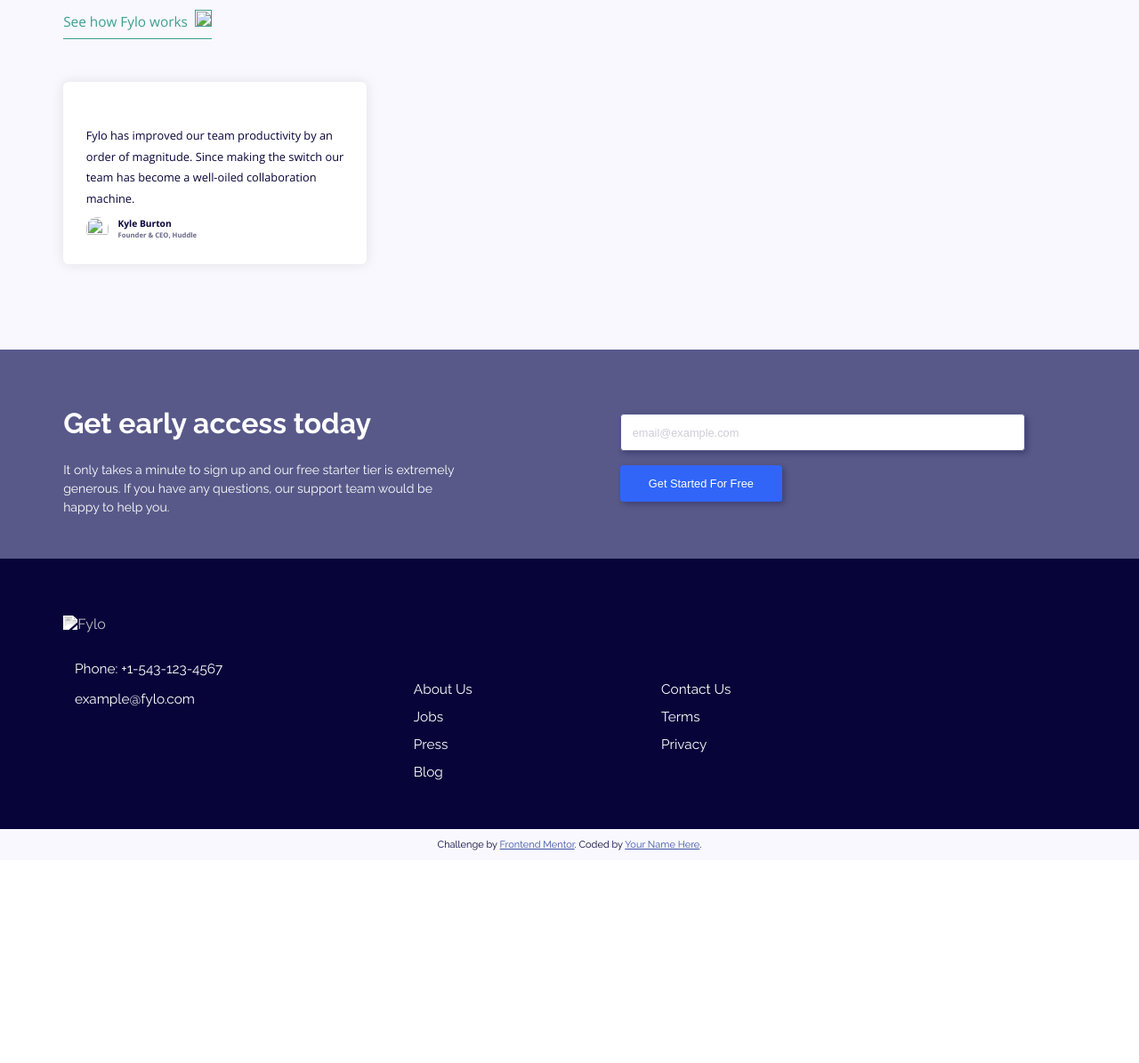
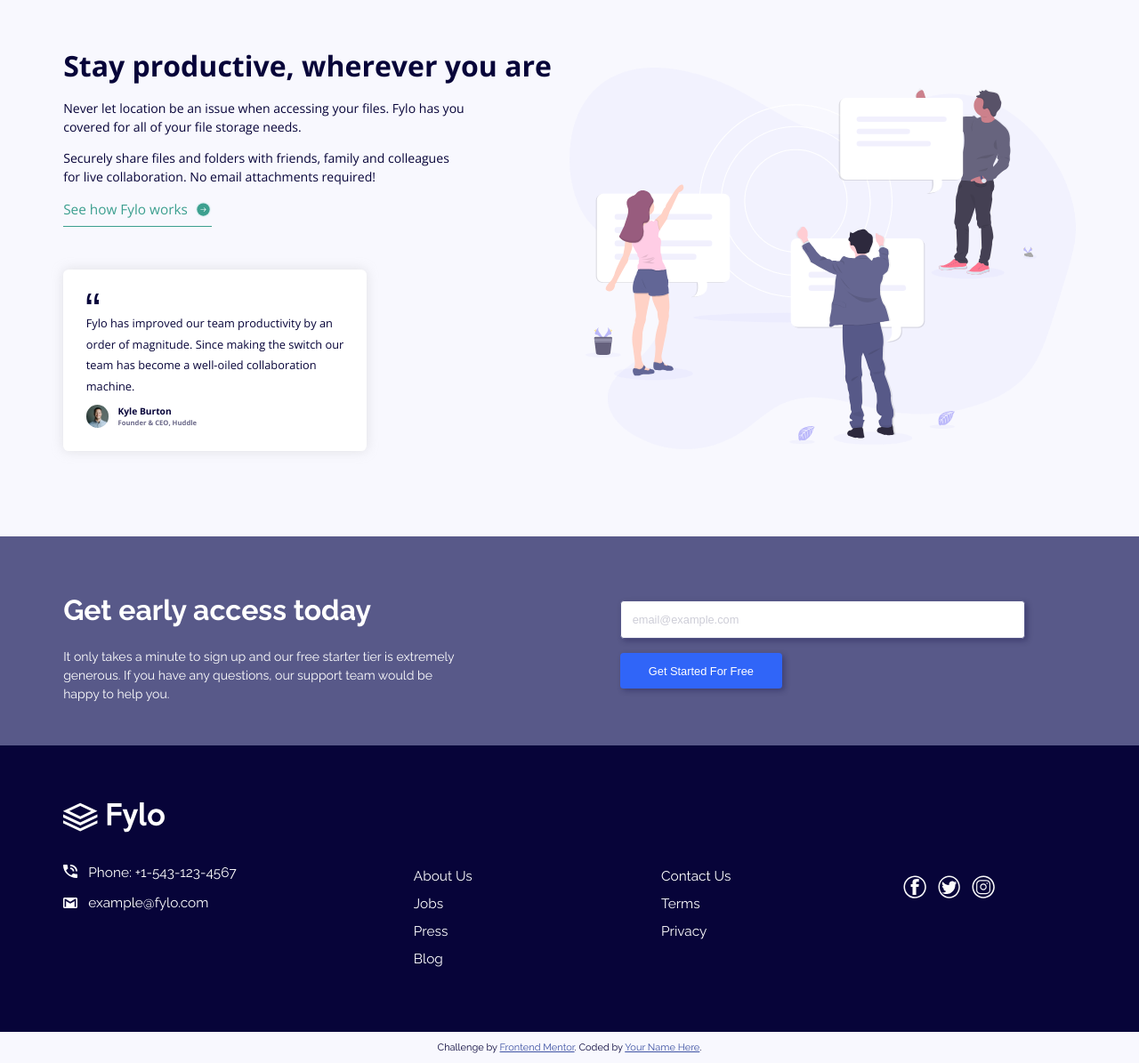
Before and after one commit to SvitlanaSuslenkova/Practice-7, a plain HTML site: page index.html in a window 1280 px wide. Shown: the part 621-1816 px from the top of the page at 89% size. Before the commit the page ends 1588 px from the top, so only its background shows below. Drawn offline with nearby package versions, Linux system fonts and the light colour scheme; files whose address does not match are found by name.

Commit message:
Update index.html

```diff
--- a/index.html
+++ b/index.html
@@ -4,7 +4,7 @@
   <meta charset="UTF-8">
   <meta name="viewport" content="width=device-width, initial-scale=1.0">
 
-  <link rel="icon" type="image/png" sizes="32x32" href="./images/favicon-32x32.png">
+  <link rel="icon" type="image/png" sizes="32x32" href="favicon-32x32.png">
   <link rel="stylesheet" href="style.css">
   <title>Frontend Mentor | Fylo landing page with two column layout</title>
 
@@ -13,7 +13,7 @@
 <body>
 
 <header>
-  <a href=""><img class="toplogo" src="./images/logo.svg" alt="Fylo" sizes="33x117"></a>
+  <a href=""><img class="toplogo" src="logo.svg" alt="Fylo" sizes="33x117"></a>
 <div class="head">
   <a href="">Features</a>
   <a href="">Team</a>
@@ -22,7 +22,7 @@
 </header>
 <main>
 <section class="section1">
-  <img class="illustration" src="./images/illustration-1.svg" alt="" sizes="839x1133">
+  <img class="illustration" src="illustration-1.svg" alt="" sizes="839x1133">
     <h1>All your files in one secure location, accessible anywhere.</h1>
 
   <p>Fylo stores your most important files in one secure location.
@@ -37,7 +37,7 @@
 </section>
 
 <section class="section2">
-  <img class="illustration" src="./images/illustration-2.svg" alt="" sizes="813x1078">
+  <img class="illustration" src="illustration-2.svg" alt="" sizes="813x1078">
   <h2>Stay productive, wherever you are</h2>
 
   <p>Never let location be an issue when accessing your files. Fylo has you
@@ -46,13 +46,13 @@
   <p>Securely share files and folders with friends, family and colleagues for
   live collaboration. No email attachments required!
 </p>
-<a class="see" href="">See how Fylo works<img src="./images/icon-arrow.svg" alt="" width="50px" height="50px"></a>
+<a class="see" href="">See how Fylo works<img src="icon-arrow.svg" alt="" width="50px" height="50px"></a>
 <article>
-  <div><img  class="quotes" src="./images/icon-quotes.svg" alt="" width="20px" height="20px"></div>
+  <div><img  class="quotes" src="icon-quotes.svg" alt="" width="20px" height="20px"></div>
   Fylo has improved our team productivity by an order of magnitude. Since
   making the switch our team has become a well-oiled collaboration machine.
   <div class="kyle">
-  <img class="foto" src="./images/avatar-testimonial.jpg" alt="" width="50px" height="50px">
+  <img class="foto" src="avatar-testimonial.jpg" alt="" width="50px" height="50px">
 <div class="name">
   <h4>Kyle Burton</h4>
   <h5>Founder & CEO, Huddle</h5>
@@ -80,10 +80,10 @@
 </section>
 
 <section class="section4">
-  <div class="contacts"><a href=""><img class="botlogo" src="./images/logo.svg" alt="Fylo" sizes="33x117"></a>
+  <div class="contacts"><a href=""><img class="botlogo" src="logo.svg" alt="Fylo" sizes="33x117"></a>
 
-  <h6><span><img src="./images/icon-phone.svg" alt="" sizes="50x50"></span>Phone: +1-543-123-4567</h6>
-  <h6><span><img src="./images/icon-email.svg" alt="" sizes="50x50"></span>example@fylo.com</h6>
+  <h6><span><img src="icon-phone.svg" alt="" sizes="50x50"></span>Phone: +1-543-123-4567</h6>
+  <h6><span><img src="icon-email.svg" alt="" sizes="50x50"></span>example@fylo.com</h6>
 </div>
 
 <div class="info">
@@ -98,9 +98,9 @@
 <a href="">Privacy</a>
 </div>
 <div class="social">
-  <a href=""><img class="" src="./images/1218127_fb_icon.svg" alt="" sizes="50x50"></a>
-  <a href=""><img class="" src="./images/1218156_twitter_icon.svg" alt="" sizes="50x50"></a>
-  <a href=""><img class="" src="./images/1218133_instagram_icon.svg" alt="" sizes="50x50"></a>
+  <a href=""><img class="" src="1218127_fb_icon.svg" alt="" sizes="50x50"></a>
+  <a href=""><img class="" src="1218156_twitter_icon.svg" alt="" sizes="50x50"></a>
+  <a href=""><img class="" src="1218133_instagram_icon.svg" alt="" sizes="50x50"></a>
 </div>
 
 </section>
```
